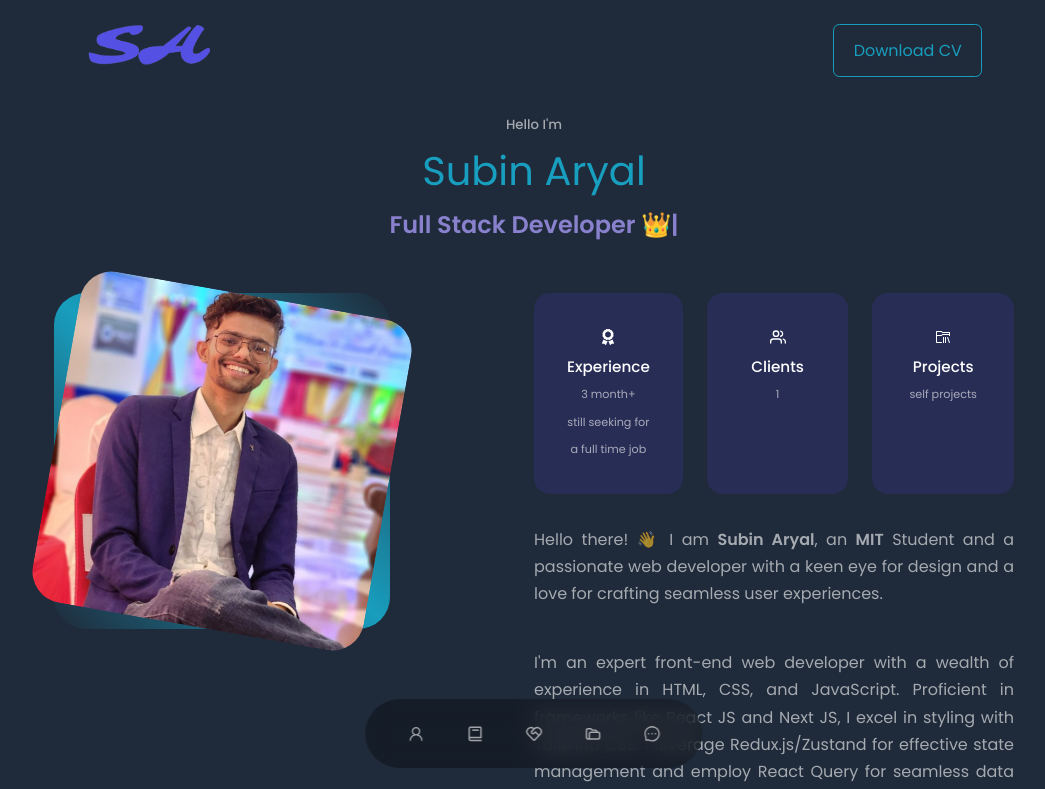
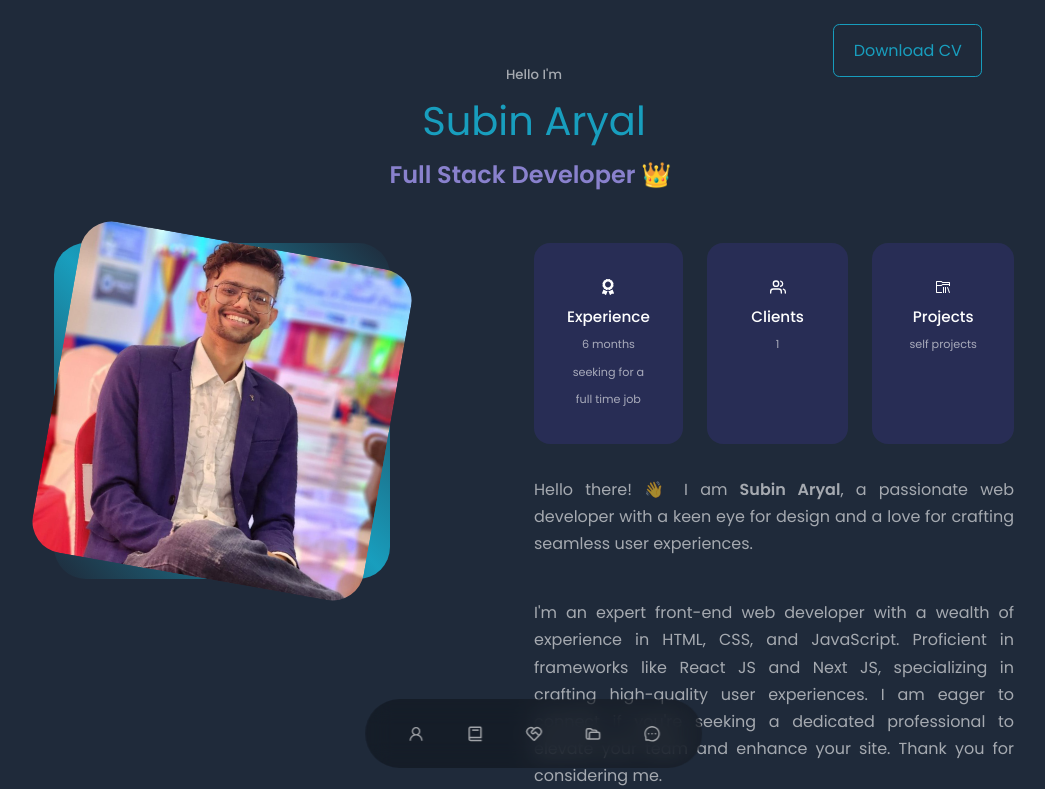
Before and after one commit to AryalSubin/subin-portfolio-react, a React (Create React App) app: page / in a window 1280 px wide. Shown: the top 789 px of the page, without its empty margins (106-1151 px from the left). Built offline with nearby package versions, Linux system fonts and the light colour scheme.

Commit message:
about changed

```diff
--- a/src/components/about/About.jsx
+++ b/src/components/about/About.jsx
@@ -10,9 +10,9 @@ import CTA from "../header/CTA";
 const about = () => {
   return (
     <div>
-      <div className="logoHeader">
+      {/* <div className="logoHeader">
         <img src="logo.png" alt="" />
-      </div>
+      </div> */}
       <section id="about">
         <h5>Hello I'm</h5>
         <p className="helloI">Subin Aryal</p>
@@ -43,8 +43,8 @@ const about = () => {
                 <h5>Experience</h5>
                 <small>
                   {" "}
-                  3 month+
-                  <br /> still seeking for a full time job
+                  6 months
+                  <br /> seeking for a full time job
                 </small>
               </article>
               <article className="about__card">
@@ -59,20 +59,17 @@ const about = () => {
               </article>
             </div>
             <p>
-              Hello there! 👋 I am <b>Subin Aryal</b>, an <b>MIT</b> Student and
-              a passionate web developer with a keen eye for design and a love
-              for crafting seamless user experiences.
+              Hello there! 👋 I am <b>Subin Aryal</b>, a passionate web
+              developer with a keen eye for design and a love for crafting
+              seamless user experiences.
             </p>
             <p>
               I'm an expert front-end web developer with a wealth of experience
               in HTML, CSS, and JavaScript. Proficient in frameworks like React
-              JS and Next JS, I excel in styling with Tailwind CSS. I leverage
-              Redux.js/Zustand for effective state management and employ React
-              Query for seamless data fetching, updating, creating, and
-              deleting. Specializing in crafting high-quality user experiences,
-              I am eager to connect if you're seeking a dedicated professional
-              to elevate your team and enhance your site. Thank you for
-              considering me
+              JS and Next JS, specializing in crafting high-quality user
+              experiences. I am eager to connect if you're seeking a dedicated
+              professional to elevate your team and enhance your site. Thank you
+              for considering me.
             </p>
             <a href="#contact" className="btn btn-primary">
               Let's Talk
```
Also changed, not shown: 1 other file (tests, documents, lock files or other folders).
